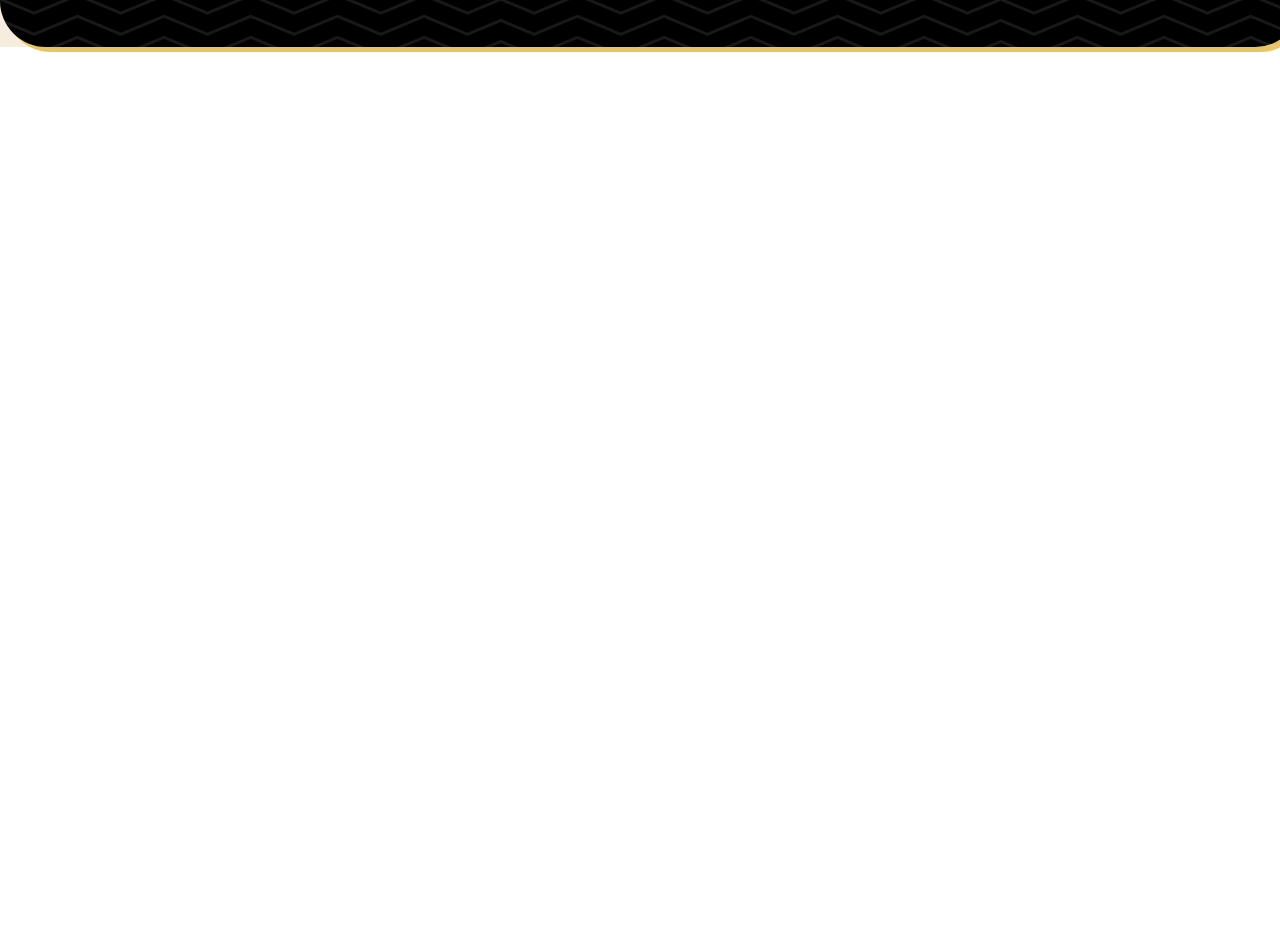
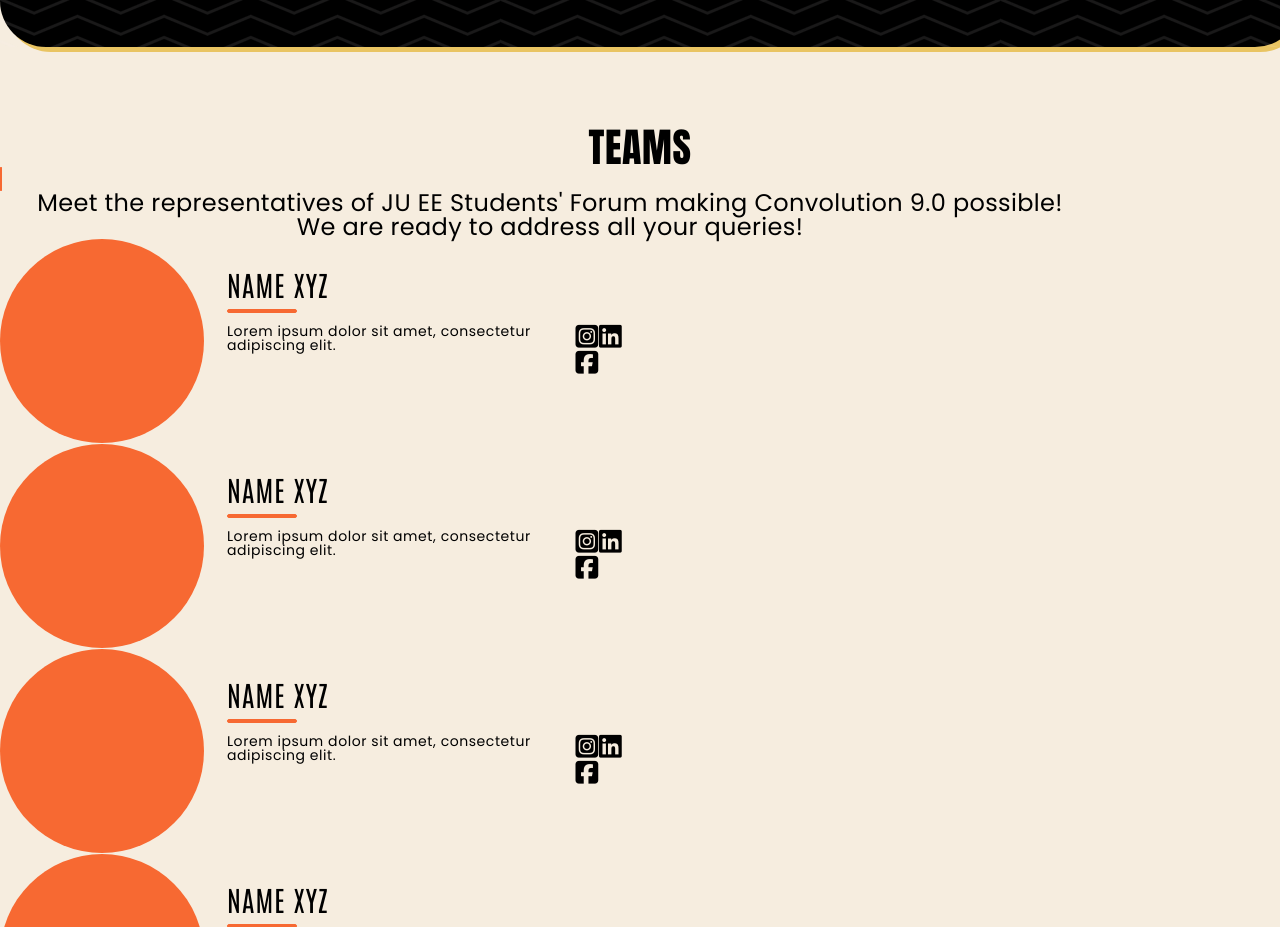
Before and after one commit to Soham-Chaudhuri/Convolution_24, a React (Vite) app in the folder convolution_2024/: page / in a window 1280 px wide. Shown: the part 5156-6083 px from the top of the page. Before the commit the page ends 5283 px from the top, so only its background shows below. Built offline with nearby package versions, Linux system fonts and the light colour scheme.

Commit message:
22/12/23

```diff
--- a/convolution_2024/src/components/Body/Hero.jsx
+++ b/convolution_2024/src/components/Body/Hero.jsx
@@ -6,6 +6,7 @@ import thunder from "../assets/Thunder.png";
 import About from "./About";
 import Event from "./Event";
 import Timeline from "./Timeline";
+import Teams from "./Teams";
 // import Back from "./Back";
 function Hero() {
   return (
@@ -38,6 +39,7 @@ function Hero() {
           <About />
           <Event />
           <Timeline />
+          <Teams/>
         </div>
       </div>
     </>
--- /dev/null
+++ b/convolution_2024/src/components/Body/Teams.css
@@ -0,0 +1,131 @@
+@import url('https://fonts.googleapis.com/css2?family=Anton&family=Antonio:wght@100;200;300;400;500;600;700&family=Montserrat:wght@500&family=Poppins:ital,wght@0,100;0,200;0,300;0,400;0,500;0,600;0,700;0,800;0,900;1,100;1,200;1,300;1,400;1,500;1,600;1,700;1,800;1,900&display=swap');
+
+.teams_h1 {
+  font-family: "Anton", sans-serif !important;
+  font-size: 40px;
+  font-weight: 400;
+  line-height: 40px;
+  letter-spacing: 0.015em;
+  text-align: center;
+}
+.underline_teams {
+  width: 70px;
+  height: 4px;
+  top: 91px;
+  left: 685px;
+  border-radius: 4px;
+  border: 1px solid #f76932;
+  background-color: #f76932;
+  align-items: center;
+}
+
+.paragraph_teams {
+  font-family: Poppins;
+  font-size: 24px;
+  font-weight: 400;
+  line-height: 24px;
+  letter-spacing: 0.015em;
+  text-align: center;
+  max-width: 1100px;
+}
+
+/* .left{
+    width: 30%;
+    height: 150px;
+
+
+
+}
+
+.right{
+    width: 70%;
+    height: 150px;
+
+
+} */
+/* ----------grp cards---------------- */
+
+.group-child-img-teams {
+  position: relative;
+  top: 0;
+  left: 0;
+  border-radius: 50%;
+  background-color: #f76932;
+  width: 204px;
+  height: 204px;
+  /* background-image: url(../assets/event1.png); */
+  /* overflow: hidden; */
+
+}
+.algomaniac-teams,
+.lorem-ipsum-para-teams {
+  position: absolute;
+  left: 227px;
+
+
+}
+.algomaniac-teams {
+  top: 22px;
+  display: flex;
+  align-items: center;
+  width: 151px;
+  height: 45px;
+  color: #000000;
+  letter-spacing: 1.12px;
+  line-height: 28px;
+  font-size: 28px;
+  font-family: Antonio;
+  flex-shrink: 0;
+  font-weight: 400;
+  font-feature-settings: 'clig' off, 'liga' off;
+
+}
+.lorem-ipsum-para-teams {
+  top: 85px;
+  font-size: 14px;
+  font-family: Poppins;
+  display: flex;
+  width: 407px;
+  height: 120px;
+  /* letter-spacing: 0.04em; */
+  letter-spacing: 0.56px;
+  /* line-height: 100%; */
+  line-height: 14px;
+  font-feature-settings: 'clig' off, 'liga' off;
+
+}
+.group-item-teams {
+  position: absolute;
+  top: 70px;
+  left: 227px;
+  border-radius: 4px;
+  background-color: #f76932;
+  border: 1px solid #f76932;
+  box-sizing: border-box;
+  width: 70px;
+  height: 4px;
+}
+.boro-goal-teams {
+  position: relative;
+  top: 0;
+  left: 0;
+  width: 634px;
+  height: 205px;
+}
+
+
+
+.fabicon{
+    font-size: 26px;
+    /* border-radius: 50%; */
+    transition: 0.3s ease-in-out;
+
+
+}
+
+.fabicon:hover {
+    scale: 1.2;
+    cursor: pointer;
+    /* filter: invert(100%); */
+    /* color:aqua */
+}
--- /dev/null
+++ b/convolution_2024/src/components/Body/Teams.jsx
@@ -0,0 +1,97 @@
+import React from "react";
+import "./Teams.css";
+// import picture from "../assets/event1.png";
+
+const peopleData = [
+  { id: 1, name: "John Doe", description: "Web Developer", imgSrc: "john.jpg" },
+  {
+    id: 2,
+    name: "Jane Smith",
+    description: "Graphic Designer",
+    imgSrc: "jane.jpg",
+  },
+  {
+    id: 3,
+    name: "Bob Johnson",
+    description: "Data Scientist",
+    imgSrc: "bob.jpg",
+  },
+  {
+    id: 4,
+    name: "Alice Williams",
+    description: "UX/UI Designer",
+    imgSrc: "alice.jpg",
+  },
+  { id: 1, name: "John Doe", description: "Web Developer", imgSrc: "john.jpg" },
+  {
+    id: 2,
+    name: "Jane Smith",
+    description: "Graphic Designer",
+    imgSrc: "jane.jpg",
+  },
+  {
+    id: 3,
+    name: "Bob Johnson",
+    description: "Data Scientist",
+    imgSrc: "bob.jpg",
+  },
+  {
+    id: 4,
+    name: "Alice Williams",
+    description: "UX/UI Designer",
+    imgSrc: "alice.jpg",
+  },
+];
+
+const Teams = () => {
+  return (
+    <>
+      <div className=" flex flex-col justify-center items-center gap-2 py-5">
+        <h1 className="text-center teams_h1">TEAMS</h1>
+        <span className="underline_teams"></span>
+        <p className="paragraph_teams py-4">
+          Meet the representatives of JU EE Students' Forum making Convolution
+          9.0 possible!
+          <br />
+          We are ready to address all your queries!
+        </p>
+      </div>
+      <div className="px-[69px] py-5">
+        <div className="grid grid-cols-2 gap-[56px]">
+          {peopleData.map((person) => (
+            // <div key={person.id} className="p-4 rounded-md flex border  ">
+            //   <div className="left flex items-center">
+            //     <img
+            //       src={picture}
+            //       alt={person.name}
+            //       className="w-14 h-14 rounded-full mx-auto"
+            //     />
+            //   </div>
+            //   <div className="right flex justify-content-center flex-col">
+            //     <h3 className="text-lg font-semibold">{person.name}</h3>
+            //     <p className="text-gray-600">{person.description}</p>
+            //   </div>
+            // </div>
+
+            <div key={person.id} className="boro-goal-teams flex flex-wrap">
+              <div className="group-child-img-teams" />
+              <div className="algomaniac-teams">NAME XYZ</div>
+              <div className="lorem-ipsum-para-teams flex flex-col gap-2">
+                Lorem ipsum dolor sit amet, consectetur adipiscing elit.
+                <div className="flex gap-2">
+                  <i className="fa-brands fa-square-instagram fabicon"></i>
+                  <i className="fa-brands fa-linkedin fabicon"></i>
+                  <i className="fa-brands fa-square-facebook fabicon"></i>
+                </div>
+              </div>
+
+              <div className="group-item-teams" />
+            </div>
+          ))}
+        </div>
+      </div>
+    </>
+  );
+};
+
+export default Teams;
```
